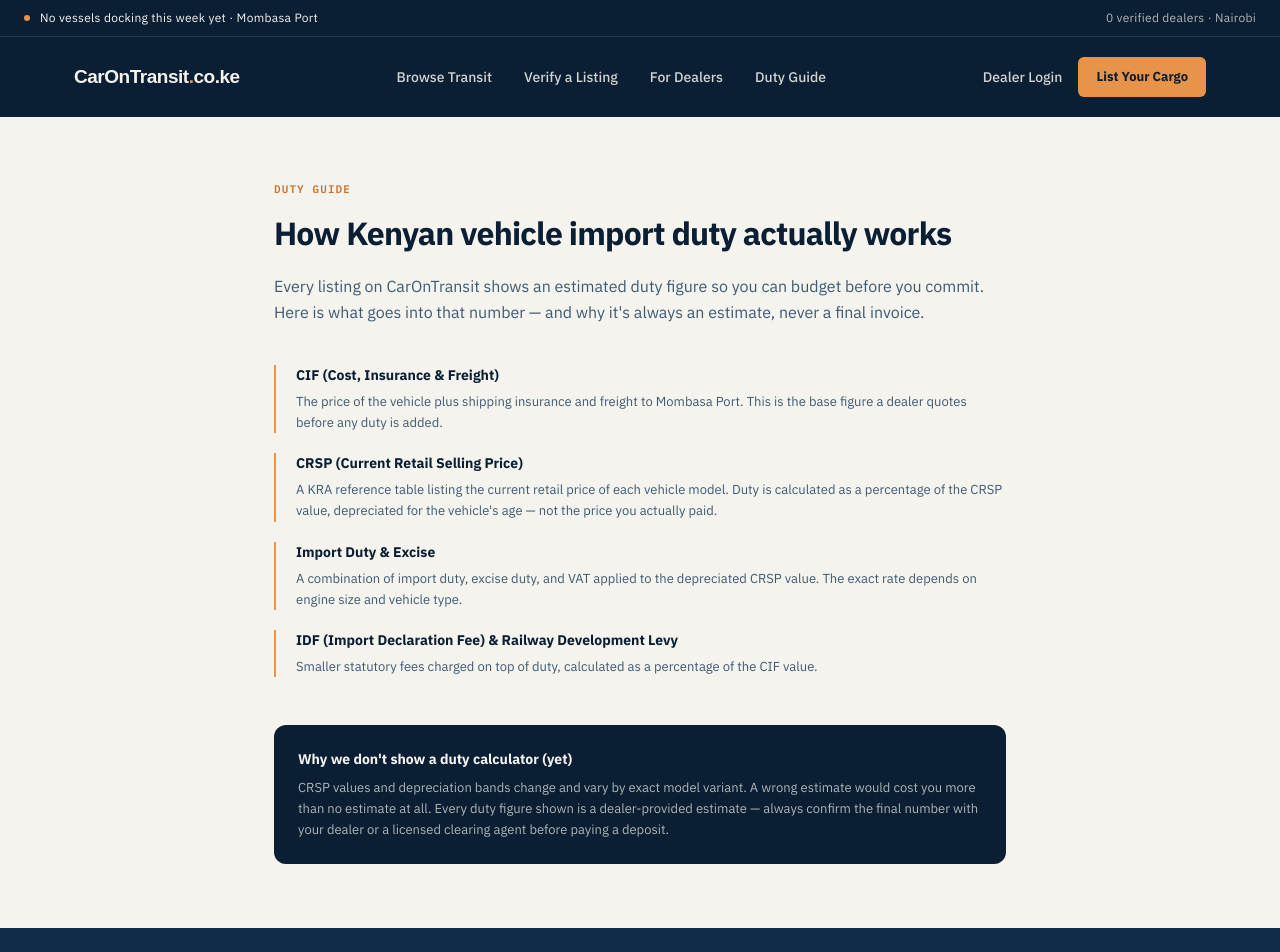
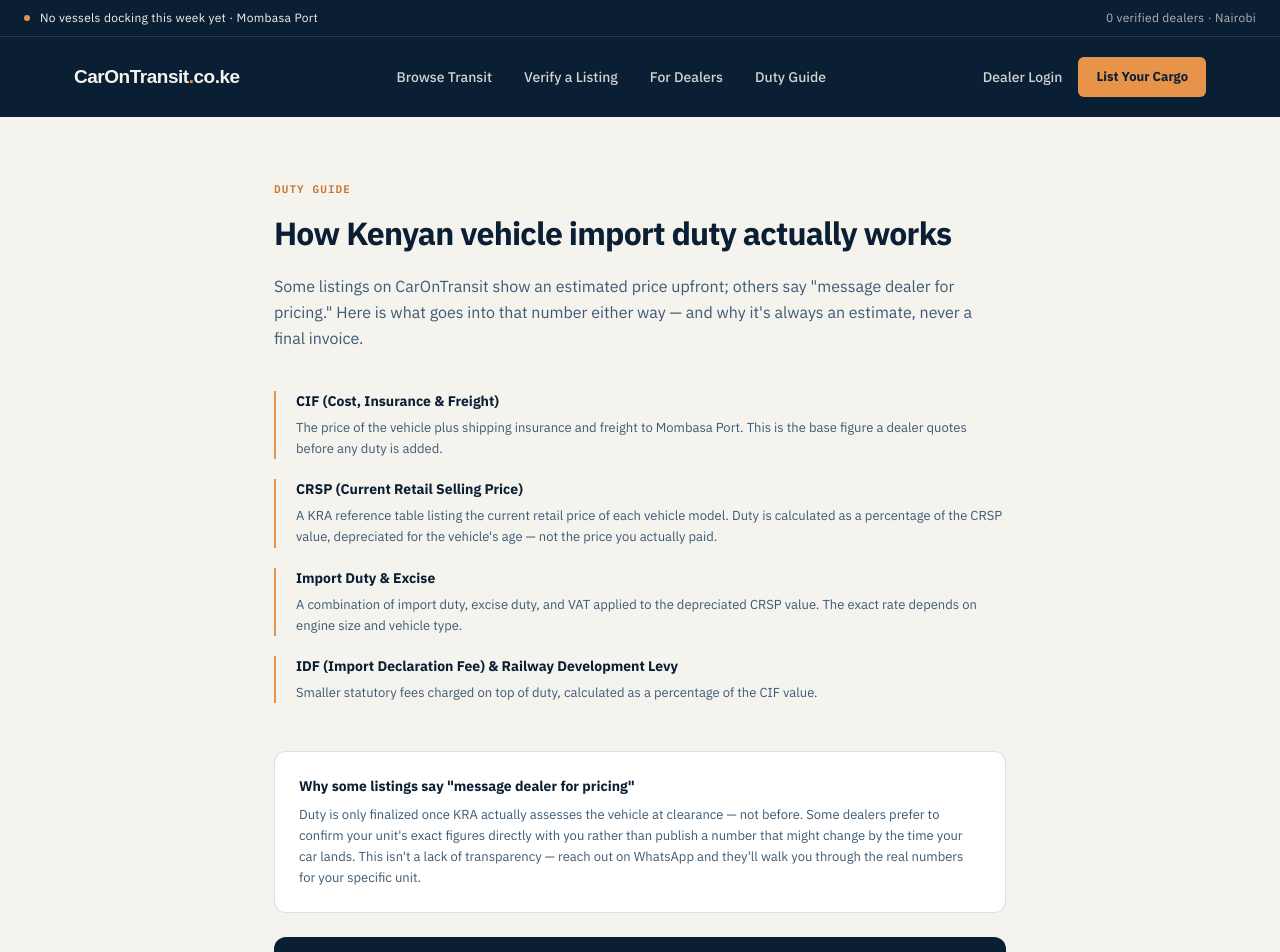
Before and after one commit to Techner-power/carontransit, a Next.js app: page /duty-guide in a window 1280 px wide. Shown: the top 952 px of the page. Built offline with nearby package versions, Linux system fonts and the light colour scheme; no server answers; the database is empty; a web font is replaced by a local one.

Commit message:
Explain Price on Request in the duty guide

```diff
--- a/src/app/duty-guide/page.tsx
+++ b/src/app/duty-guide/page.tsx
@@ -38,9 +38,9 @@ export default async function DutyGuidePage() {
           How Kenyan vehicle import duty actually works
         </h1>
         <p className="text-port-steel leading-relaxed mb-10">
-          Every listing on CarOnTransit shows an estimated duty figure so you can budget before you
-          commit. Here is what goes into that number — and why it&apos;s always an estimate, never a
-          final invoice.
+          Some listings on CarOnTransit show an estimated price upfront; others say &quot;message
+          dealer for pricing.&quot; Here is what goes into that number either way — and why it&apos;s
+          always an estimate, never a final invoice.
         </p>
 
         <div className="space-y-5 mb-12">
@@ -50,6 +50,17 @@ export default async function DutyGuidePage() {
               <p className="text-[13px] text-port-steel leading-relaxed">{t.def}</p>
             </div>
           ))}
+        </div>
+
+        <div className="bg-white border border-black/[0.12] rounded-xl p-6 mb-6">
+          <h3 className="font-bold text-sm mb-2">Why some listings say &quot;message dealer for pricing&quot;</h3>
+          <p className="text-[13px] text-port-steel leading-relaxed">
+            Duty is only finalized once KRA actually assesses the vehicle at clearance — not before.
+            Some dealers prefer to confirm your unit&apos;s exact figures directly with you rather than
+            publish a number that might change by the time your car lands. This isn&apos;t a lack of
+            transparency — reach out on WhatsApp and they&apos;ll walk you through the real numbers for
+            your specific unit.
+          </p>
         </div>
 
         <div className="bg-ink-navy text-manifest-cream rounded-xl p-6">
```
